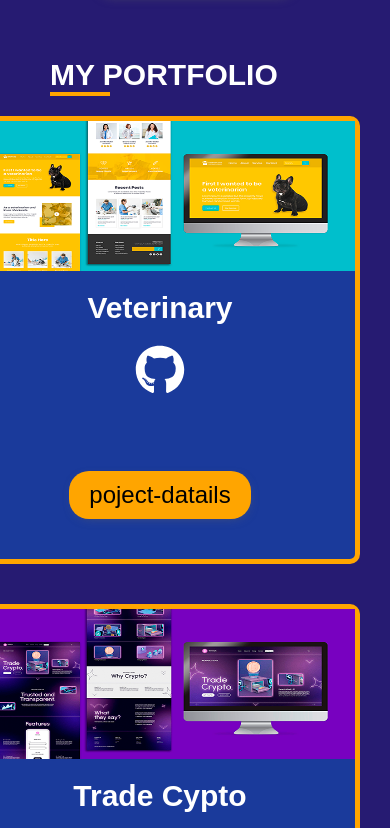
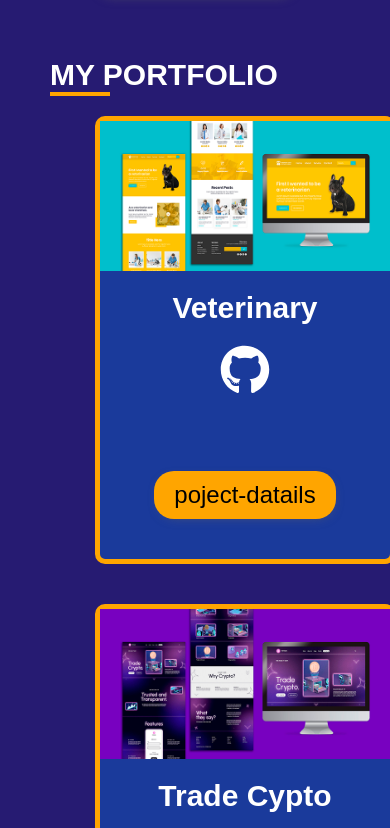
Before and after one commit to francolind/client, a React (Vite) app: page / in a window 390 px wide. Shown: the part 2576-3404 px from the top of the page. Built offline with nearby package versions, Linux system fonts and the light colour scheme.

Commit message:
media portafolio

```diff
--- a/src/style/portfolio.css
+++ b/src/style/portfolio.css
@@ -71,14 +71,21 @@
 
 @media screen and (max-width: 1400px) {
     .container .card{
-        width: 400px;
+        width: 100%;
     }
 
 
 
 }
 
-
+@media screen and (max-width: 1200px){
+    .container .card{
+        width: 420px;
+    }
+    .container{
+        width: 100%;
+    }
+}
 
 @media screen and (max-width: 980px){
 
@@ -116,8 +123,11 @@
     .portfolio-headings{
         width: 300px;
     }
+    .container .card{
+        width: 100%;
+    }
     .card {
-        width: 250px;
+        width: 100%;
         margin: 20px;
         margin-left: 50px;
     }
@@ -125,3 +135,10 @@
         height: 150px;
     }
 }
+
+@media screen and (max-width: 500px){
+    .container .card{
+        margin-left: 120px;
+        width: 300px;
+    }
+}
```
